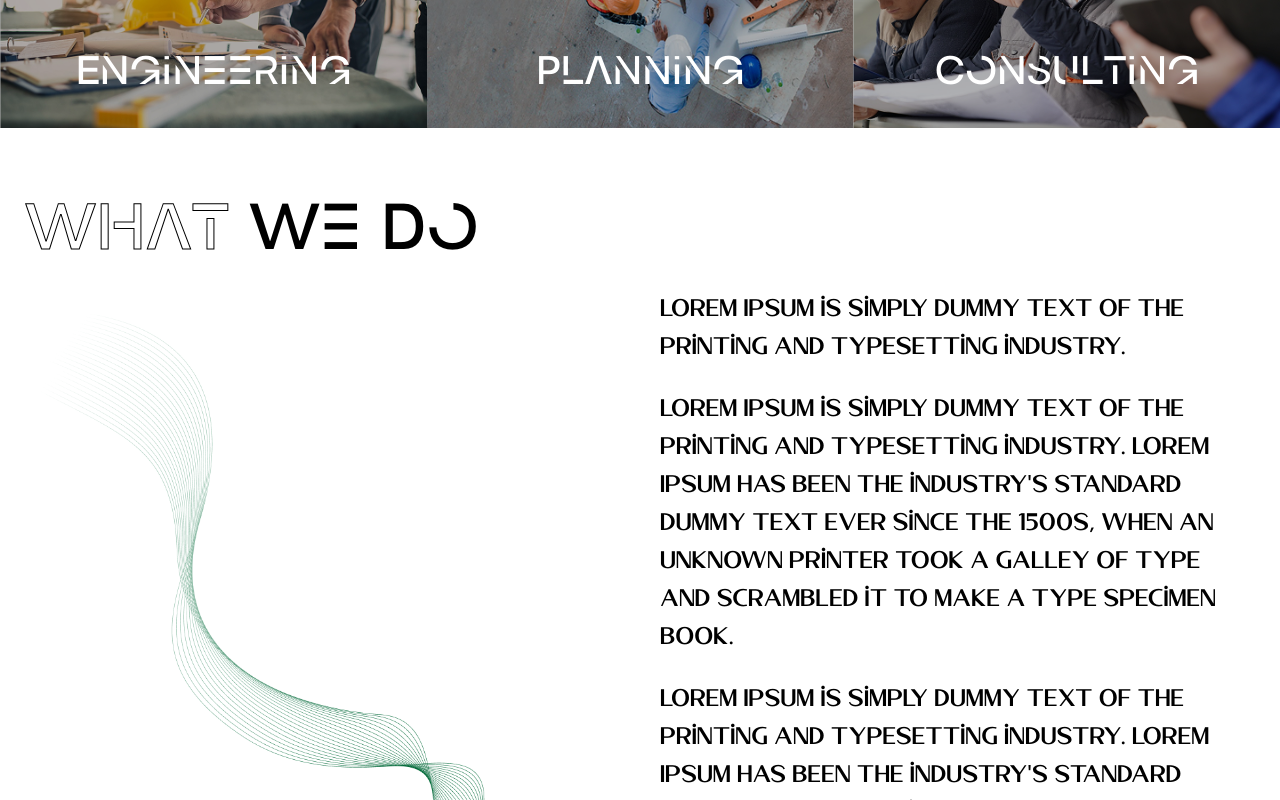
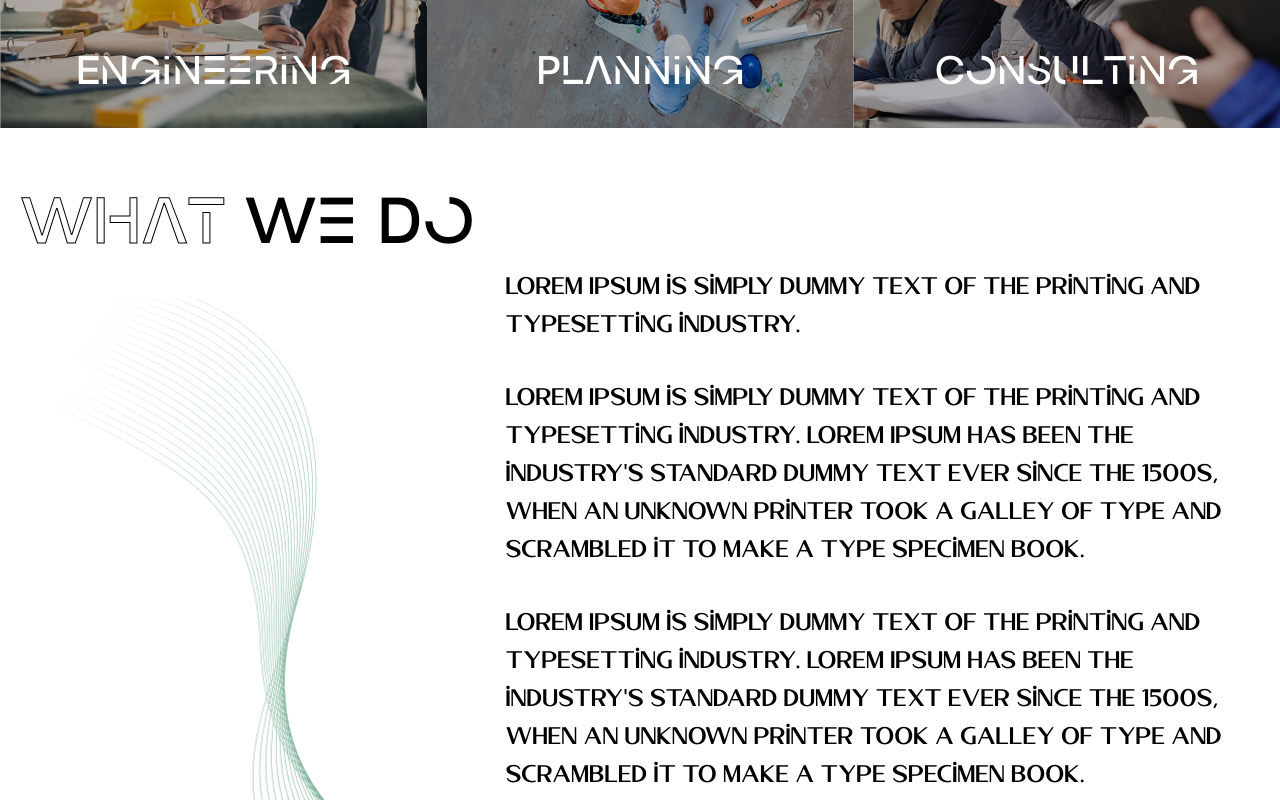
Before and after one commit to faheem-ul/Nebras, a React (Vite) app: page / in a window 1280 px wide. Shown: the part 920-1720 px from the top of the page. Built offline with nearby package versions, Linux system fonts and the light colour scheme.

Commit message:
feat: ( Home: what we do section ) updtaed vector image and updtaed section spacing

```diff
--- a/src/pages/Home/sections/WhatWeDo.jsx
+++ b/src/pages/Home/sections/WhatWeDo.jsx
@@ -1,41 +1,43 @@
-import whatWeDoImage from "../../../assets/home/what we do.png";
+// import whatWeDoImage from "../../../assets/home/what we do.png";
+import whatWeDoImage from "../../../assets/home/what-we-do.png";
 import Text from "../../../components/ui/Text";
 
 export default function WhatWeDo() {
   return (
-    <section className="w-full bg-white px-6 py-16">
-      <div className="max-w-[1312px] w-full mx-auto flex flex-col gap-4">
+    <section className="w-full bg-white pt-[58px] ">
+      <div className="relative max-w-[1312px] px-5 w-full mx-auto">
+
         {/* Title */}
         <Text
           as="h2"
-          className="text-[36px] md:text-[65px] font-logirent leading-tight"
+          className="text-[36px] md:text-[65px] font-logirent leading-tight mb-[30px] md:mb-0"
         >
           <span className="text-outline-black">What</span> We Do
         </Text>
 
-        <div className="grid md:grid-cols-2 gap-10 items-start">
+        <div className="flex flex-col md:flex-row gap-[70px]">
           {/* Image */}
-          <div>
+          <div className=" overflow-hidden hidden md:block">
             <img
               src={whatWeDoImage}
               alt="What we do"
-              className="w-full object-cover"
+              className="w-full object-cover h-full relative top-[31px]"
             />
           </div>
 
           {/* Text content */}
-          <div>
-            <Text className="max-w-[770px] mb-6">
+          <div className="pb-[85px] w-full md:max-w-[786px]">
+            <Text className="mb-[35px]">
               Lorem Ipsum is simply dummy text of the printing and typesetting
               industry.
             </Text>
-            <Text className="max-w-[770px] mb-6">
+            <Text className="mb-[35px]">
               Lorem Ipsum is simply dummy text of the printing and typesetting
               industry. Lorem Ipsum has been the industry's standard dummy text
               ever since the 1500s, when an unknown printer took a galley of
               type and scrambled it to make a type specimen book.
             </Text>
-            <Text className="max-w-[770px] mb-6">
+            <Text>
               Lorem Ipsum is simply dummy text of the printing and typesetting
               industry. Lorem Ipsum has been the industry's standard dummy text
               ever since the 1500s, when an unknown printer took a galley of
```
Also changed, not shown: src/assets/home/what we do.png (deleted), src/assets/home/what-we-do.png (added).
